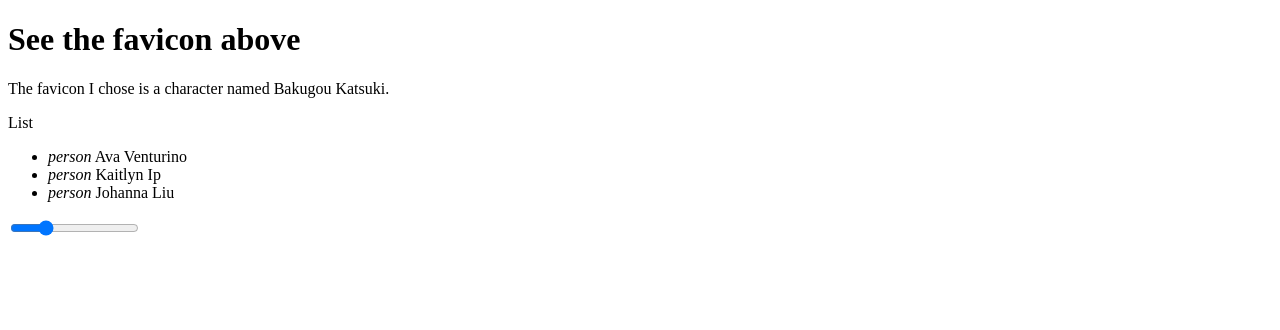
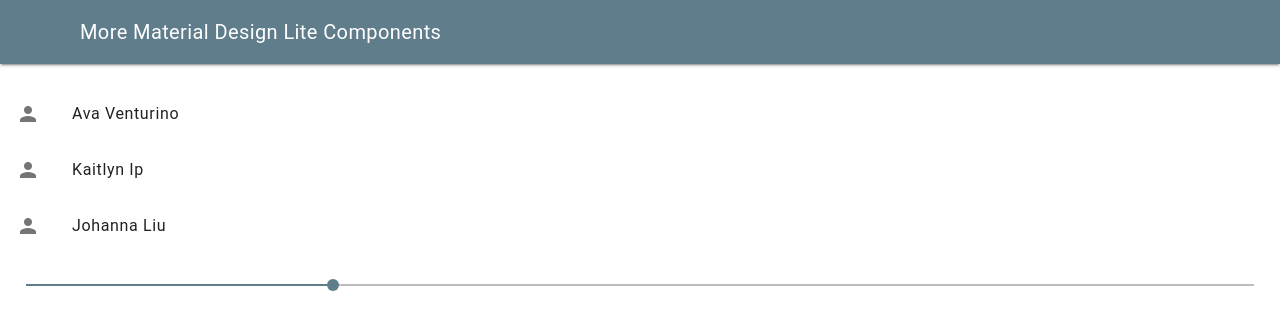
Before and after one commit to AvaVenturino/ICS20-Unit-1-06-html, a plain HTML site: page index2.html in a window 1280 px wide. Drawn offline with nearby package versions, Linux system fonts and the light colour scheme.

Commit message:
Fixed index2.html

```diff
--- a/index2.html
+++ b/index2.html
@@ -11,22 +11,19 @@
     <link rel="icon" type="image/png" sizes="32x32" href="favicon-32x32.png">
     <link rel="icon" type="image/png" sizes="16x16" href="favicon-16x16.png">
     <link rel="manifest" href="site.webmanifest">
-    <title>My second webpage, with a favicon</title>
-  </head>
-  <body>
-    <h1>See the favicon above</h1>
-    <p>
-      <div id="hello-world">The favicon I chose is a character named Bakugou Katsuki.</div>
-    </p>
+    <link rel="stylesheet" href="https://fonts.googleapis.com/icon?family=Material+Icons">
+    <link rel="stylesheet" href="https://code.getmdl.io/1.3.0/material.blue_grey-teal.min.css" />
+    <title>My second webpage, with MDL</title>
+   </head>
   <body>
     <script defer src="https://code.getmdl.io/1.3.0/material.min.js"></script>
     <div class = "mdl-layout mdl-js-layout mdl-layout--fixed-header">
       <header class = "mdl-layout__header">
         <div class = "mdl-layout__header-row">
-          <span class = "mdl-layout-title">List</span>
+          <span class = "mdl-layout-title">More Material Design Lite Components</span>
         </div>
       </header>
-     <!-- Icon List -->
+      <!-- Icon List -->
 <style>
 .demo-list-icon {
   width: 300px;
```
